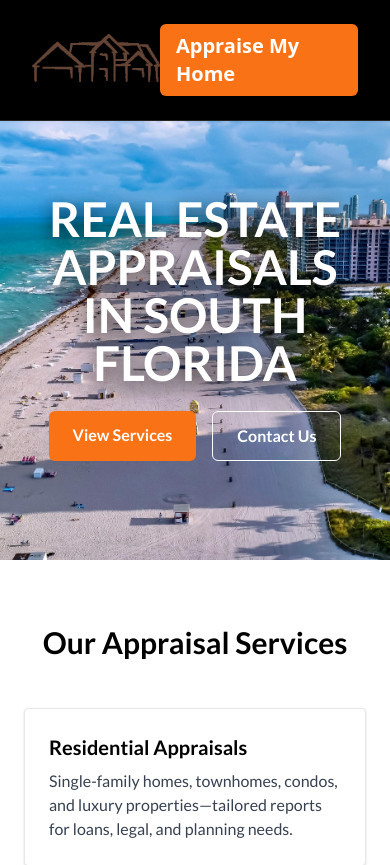
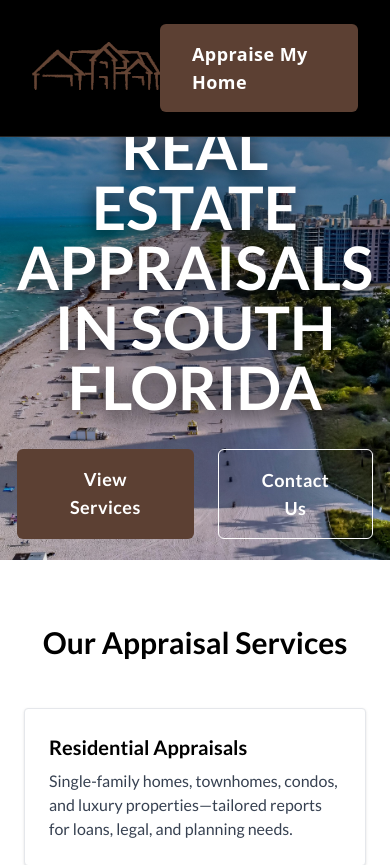
Before and after one commit to DaphneAcher/real-estate-appraisal, a React (Vite) app: page / in a window 390 px wide. Shown: the top 865 px of the page. Built offline with nearby package versions, Linux system fonts and the light colour scheme.

Commit message:
styling changes

```diff
--- a/src/components/Quote.jsx
+++ b/src/components/Quote.jsx
@@ -4,7 +4,7 @@ export default function Quote () {
         style={{ backgroundImage: "url('/src/assets/apprBack.jpg')" }} >
       <div className="max-w-6xl mx-auto grid grid-cols-1 lg:grid-cols-2 gap-8 items-center">
         {/* Left Side */}
-        <div className="bg-orange-500 text-white p-8 rounded shadow">
+        <div className="bg-[#5C4033] text-white p-8 rounded shadow">
           <p className="uppercase tracking-wide text-sm mb-2">Let’s Chat</p>
           <h3 className="text-2xl font-bold mb-4">Thinking About an Appraisal?</h3>
           <p className="mb-4">
@@ -12,7 +12,7 @@ export default function Quote () {
           </p>
           <a
             href="/contact"
-            className="inline-block bg-white text-orange-500 font-semibold px-6 py-2 rounded shadow hover:bg-orange-100"
+            className="inline-block bg-white text-[#5C4033] font-semibold px-6 py-2 rounded shadow hover:bg-brown-100"
           >
             Contact Us →
           </a>
@@ -28,7 +28,7 @@ export default function Quote () {
             <input type="text" placeholder="Property Address *" className="border p-3 rounded md:col-span-1" required />
           </div>
           <textarea placeholder="Services Needed... *" className="border p-3 rounded w-full h-28 resize-none" required />
-          <button className="bg-orange-500 hover:bg-orange-600 text-white font-semibold px-6 py-3 rounded w-full">
+          <button className="bg-[#5C4033] hover:bg-[#D4AF37] text-white font-semibold px-6 py-3 rounded w-full">
             Send Message
           </button>
         </form>
--- a/src/components/navbar.jsx
+++ b/src/components/navbar.jsx
@@ -16,7 +16,7 @@ export default function Navbar() {
                 </div>
 
 
-                <a href="/order-form" className="bg-orange-500 hover:bg-orange-600 text-xl font-bold text-white px-4 py-2 rounded-md shadow transition">Appraise My Home</a>
+                <a href="/order-form" className="bg-[#5C4033] hover:bg-[#D4AF37] text-white text-lg md:text-xl px-8 py-4 rounded-md font-semibold tracking-wide">Appraise My Home</a>
 
 
             </div>
--- a/src/pages/Contact.jsx
+++ b/src/pages/Contact.jsx
@@ -18,7 +18,7 @@ export default function Contact() {
       </form>
 
       <div className="text-center">
-        <button className="bg-orange-500 hover:bg-orange-600 text-white font-semibold px-6 py-3 rounded-md">
+        <button className="bg-[#5C4033] hover:bg-[#D4AF37] text-white font-semibold px-6 py-3 rounded-md">
           Send Message
         </button>
       </div>
--- a/src/pages/Home.jsx
+++ b/src/pages/Home.jsx
@@ -3,17 +3,20 @@ import Quote from "../components/Quote"
 export default function Home() {
   return (
     <>
-    <section className="h-[55vh] flex flex-col justify-center items-center text-center px-6 bg-cover bg-center bg-no-repeat" style={{ backgroundImage: "url('/src/assets/hero1.jpg')" }}>
-      <h1 className="text-5xl md:text-6xl font-bold max-w-5xl mb-6 text-white drop-shadow-[0_6px_10px_rgba(0,0,0,0.85)]">
-        REAL ESTATE APPRAISALS IN SOUTH FLORIDA</h1>
-        <div className="flex gap-4">
-            <a href="/services" className="bg-orange-500 hover:bg-orange-600 text-white px-6 py-3 rounded-md font-semibold">
+    <section className="relative h-[55vh] flex flex-col justify-center items-center text-center px-6 bg-cover bg-center bg-no-repeat" style={{ backgroundImage: "url('/src/assets/hero1.jpg')" }}>
+      <div className="absolute inset-0 bg-gradient-to-b from-black/40 to-black/10 z-0"></div>
+      <div className="relative z-10 px-6">
+        <h1 className="text-6xl md:text-7xl font-extrabold max-w-6xl mb-8 text-white drop-shadow-[0_6px_10px_rgba(0,0,0,0.85)]">
+            REAL ESTATE APPRAISALS IN SOUTH FLORIDA</h1>
+          <div className="flex gap-6 justify-center">
+            <a href="/services" className="bg-[#5C4033] hover:bg-[#D4AF37] text-white text-lg md:text-xl px-8 py-4 rounded-md font-semibold tracking-wide">
               View Services
             </a>
-            <a href="/contact" className="border border-white text-white px-6 py-3 rounded-md font-semibold">
+            <a href="/contact" className="border border-white text-white text-lg md:text-xl px-8 py-4 rounded-md font-semibold tracking-wide">
               Contact Us
             </a>
           </div>
+      </div>
     </section>
 
     <section className="py-16 px-6 max-w-6xl mx-auto">
--- a/src/pages/Location.jsx
+++ b/src/pages/Location.jsx
@@ -14,6 +14,41 @@ export default function Location() {
                 <meta name="description" content={`Certified home and commercial property appraisals in ${formatted}. Contact us for expert valuation services.`} />
             </Helmet>
 
+            <section className="relative h-[55vh] flex flex-col justify-center items-center text-center px-6 bg-cover bg-center bg-no-repeat" style={{ backgroundImage: "url('/src/assets/hero1.jpg')" }}>
+                <div className="absolute inset-0 bg-gradient-to-b from-black/40 to-black/10 z-0"></div>
+                <div className="relative z-10 px-6">
+                    <h1 className="text-6xl md:text-7xl font-extrabold max-w-6xl mb-8 text-white drop-shadow-[0_6px_10px_rgba(0,0,0,0.85)]">
+                        REAL ESTATE APPRAISALS IN {formatted.toUpperCase()}
+                    </h1>
+                    <div className="flex gap-6 justify-center">
+                        <a href="/services" className="bg-[#5C4033] hover:bg-[#D4AF37] text-white text-lg md:text-xl px-8 py-4 rounded-md font-semibold tracking-wide">
+                            View Services
+                        </a>
+                        <a href="/contact" className="border border-white text-white text-lg md:text-xl px-8 py-4 rounded-md font-semibold tracking-wide">
+                            Contact Us
+                        </a>
+                    </div>
+                </div>
+            </section>
+
+            <section className="py-16 px-6 max-w-6xl mx-auto">
+                <h2 className="text-3xl font-bold text-center mb-12">Our Appraisal Services</h2>
+                <div className="grid grid-cols-1 md:grid-cols-2 lg:grid-cols-3 gap-8">
+                    <div className="bg-white border p-6 rounded shadow">
+                    <h3 className="text-xl font-bold mb-2">Residential Appraisals</h3>
+                    <p className="text-base text-gray-700">Single-family homes, townhomes, condos, and luxury properties—tailored reports for loans, legal, and planning needs.</p>
+                    </div>
+                    <div className="bg-white border p-6 rounded shadow">
+                    <h3 className="text-xl font-bold mb-2">Commercial Appraisals</h3>
+                    <p className="text-base text-gray-700">Warehouses, retail, and income-producing properties, appraised using income and market-based approaches.</p>
+                    </div>
+                    <div className="bg-white border p-6 rounded shadow">
+                    <h3 className="text-xl font-bold mb-2">FEMA 50% Rule Appraisals</h3>
+                    <p className="text-base text-gray-700">We help property owners comply with FEMA requirements by providing reliable structure-only valuation reports.</p>
+                    </div>
+                </div>
+            </section>
+
             <div>
                 <section className="py-12 px-6 text-center">
                     <h1 className="text-4xl font-bold">Certified Property Appraisals in {formatted}</h1>
@@ -21,7 +56,7 @@ export default function Location() {
                         Residential, commercial, and FEMA 50% Rule appraisals trusted across {formatted}.
                     </p>
                     <div className="mt-6 flex justify-center gap-4">
-                        <button className="bg-orange-500 text-white px-4 py-2 rounded-md font-semibold">Request Appraisal</button>
+                        <button className="bg-[#5C4033] hover:bg-[#D4AF37] text-white px-4 py-2 rounded-md font-semibold">Request Appraisal</button>
                         <button className="border border-gray-400 text-gray-800 px-4 py-2 rounded-md">Contact Us</button>
                     </div>
                 </section>
@@ -90,7 +125,7 @@ export default function Location() {
                     <p className="text-base max-w-xl mx-auto mb-6">
                         Whether you're settling an estate, refinancing, or planning a renovation, we provide fast, certified appraisals throughout {formatted}.
                     </p>
-                    <button className="bg-orange-500 hover:bg-orange-600 text-white font-bold px-6 py-3 rounded-md transition">
+                    <button className="bg-[#5C4033] hover:bg-[#D4AF37] text-white font-bold px-6 py-3 rounded-md transition">
                         Get Your Appraisal Quote
                     </button>
                 </section>
```
